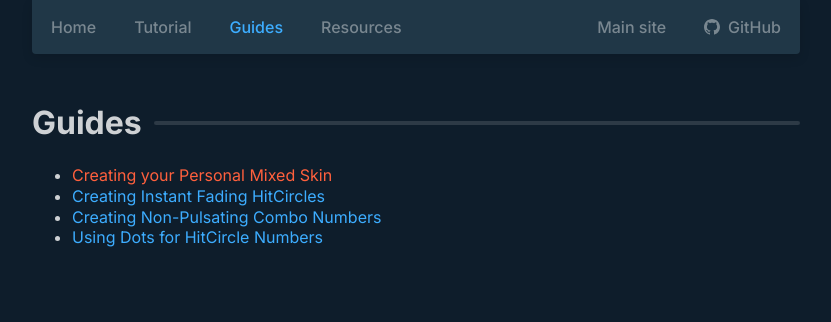
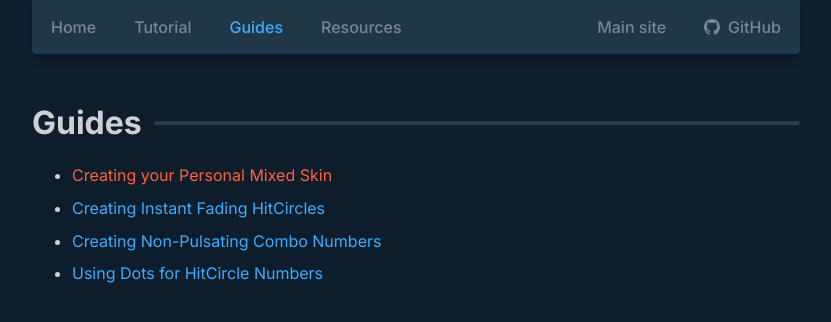
Before and after one commit to RockRoller01/skinninginfo, a Jekyll site: the page built from guides/index.md, in a window 1280 px wide. Shown: the top 322 px of the page, without its empty margins (224-1055 px from the left). Built offline with Jekyll 4.4.1, drawn with Linux system fonts in a browser that asks for light colours.

Commit message:
update list css

```diff
--- a/css/main.css
+++ b/css/main.css
@@ -40,6 +40,9 @@ body {
 }
 .main ul {
 	list-style-type: disc;
+}
+.main ul li {
+	margin: 12px 0px
 }
 .main ul code {
 	line-height: 26px;
```
